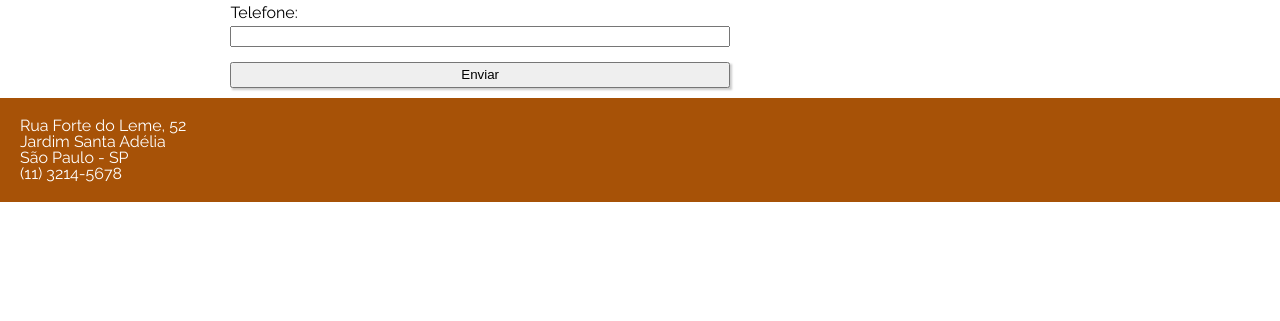
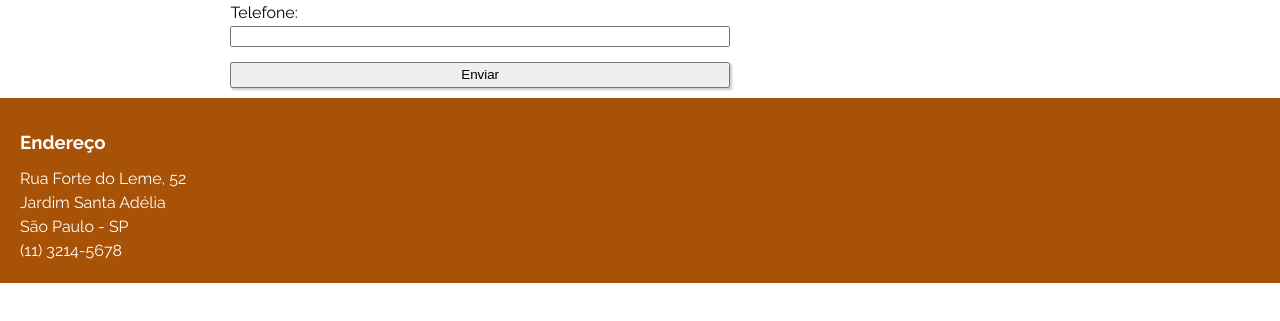
Before and after one commit to JoaoRoccella/sapataria-arnaldo, a plain HTML site: page contato.html in a window 1280 px wide. Shown: the part 411-732 px from the top of the page. Drawn offline with Linux system fonts and the light colour scheme; a web font is replaced by a local one.

Commit message:
Finalizando os estilos do formulário e rodapé

```diff
--- a/contato.html
+++ b/contato.html
@@ -88,7 +88,8 @@
   </main>
 
   <footer class="rodape">
-    <address>
+    <address class="main-address">
+      <h3 class="">Endereço</h3>
       <p>Rua Forte do Leme, 52</p>
       <p>Jardim Santa Adélia</p>
       <p>São Paulo - SP</p>
--- a/css/style.css
+++ b/css/style.css
@@ -164,9 +164,15 @@ button {
   object-fit: cover;
 }
 
-.opening-hours h3 {
+.opening-hours h3,
+.main-address h3 {
   font-size: 14pt;
   font-weight: 700;
+  margin: 15px 0;
+}
+
+.main-address p {
+  line-height: 1.5;
 }
 
 /* Responsividade */
```
